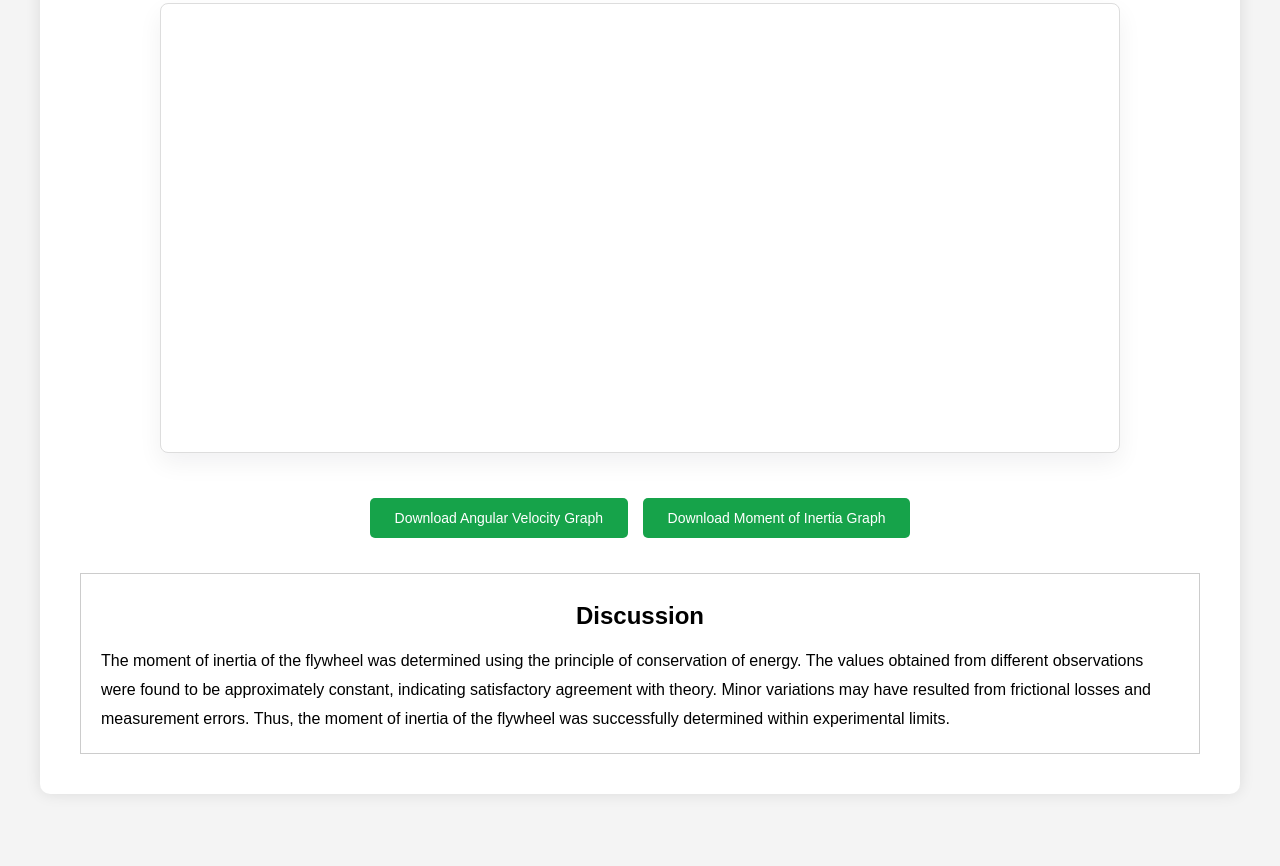
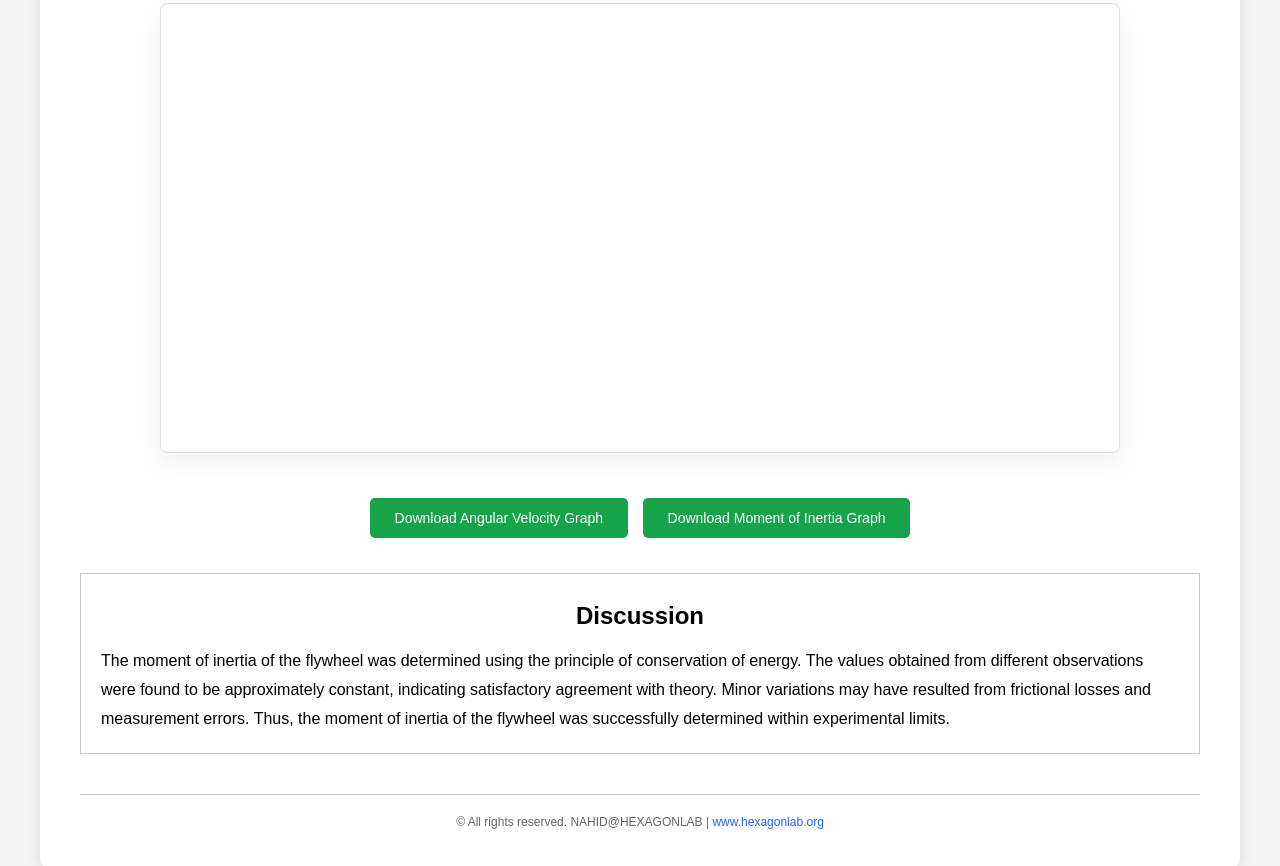
Before and after one commit to mdimtiazahmednahid/thinkstation, a plain HTML site: page index.html in a window 1280 px wide. Shown: the part 1571-2437 px from the top of the page. Before the commit the page ends 2395 px from the top, so only its background shows below. Drawn offline with nearby package versions, Linux system fonts and the light colour scheme.

Commit message:
chore: add copyright notice and hexagonlab.org link

```diff
--- a/index.html
+++ b/index.html
@@ -158,8 +158,30 @@ button{
     line-height:1.8;
 }
 
+footer{
+    text-align:center;
+    margin-top:40px;
+    padding-top:20px;
+    border-top:1px solid #ccc;
+    font-size:12px;
+    color:#666;
+}
+
+footer a{
+    color:#2563eb;
+    text-decoration:none;
+}
+
+footer a:hover{
+    text-decoration:underline;
+}
+
 @media print{
     button{
+        display:none;
+    }
+
+    footer{
         display:none;
     }
 
@@ -362,7 +384,9 @@ determined within experimental limits.
 
 </div>
 
-</div>
+<footer>
+<p>© All rights reserved. NAHID@HEXAGONLAB | <a href="https://www.hexagonlab.org" target="_blank">www.hexagonlab.org</a></p>
+</footer>
 
     <script>
 
```
Also changed, not shown: 1 other file.
